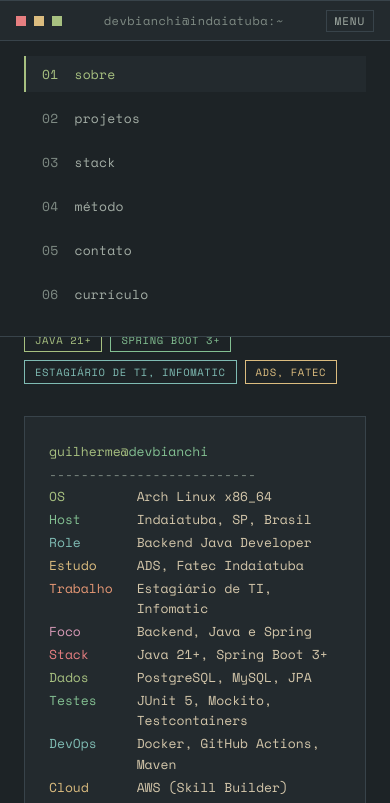
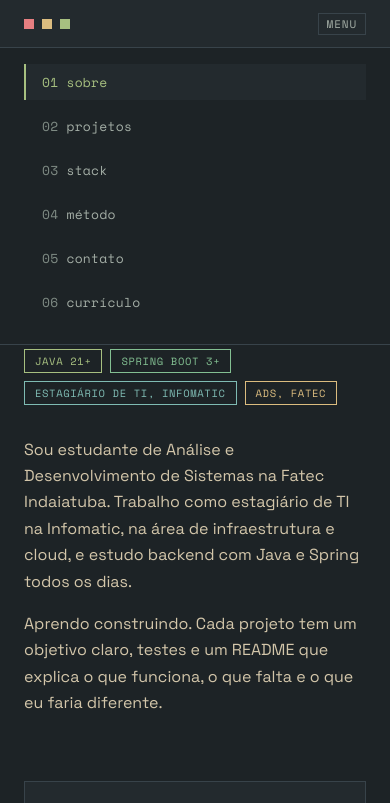
Before and after one commit to devbianchi/devbianchi.github.io, a plain HTML site: page index.html in a window 390 px wide. Both pictures are taken after a click on the button "MENU". Shown: the top 803 px of the page. Drawn offline with Linux system fonts and the light colour scheme.

Commit message:
Refaz o layout em faixas de largura total e corrige texto null
Remove a janela central e a barra lateral, adiciona barra superior com
navegação, usa a largura toda da tela em todas as seções e corrige o
texto 'null' que aparecia no fechamento da seção de contato.

Co-Authored-By: Claude Sonnet 5.5 <noreply@anthropic.com>
Claude-Session: https://claude.ai/code/session_01KKcMeYXbFMUGWYt1koNF4T

```diff
--- a/css/styles.css
+++ b/css/styles.css
@@ -60,46 +60,42 @@ a { color: inherit; }
 #boot-log .hd { color: var(--aqua); }
 .boot-hint { position: absolute; bottom: var(--s3); left: 0; right: 0; text-align: center; font: 400 11px var(--mono); color: var(--dim); letter-spacing: .08em; margin: 0; }
 
-/* ---- janela ---- */
-.window { max-width: 1160px; margin: var(--s5) auto; border: 1px solid var(--edge); background: var(--bg); }
-.titlebar { display: flex; align-items: center; gap: var(--s2); height: 40px; padding: 0 var(--s2); border-bottom: 1px solid var(--edge); background: var(--panel); position: sticky; top: 0; z-index: 10; }
+/* ---- barra superior ---- */
+:root { --pad: clamp(24px, 5vw, 96px); }
+.topbar { display: flex; align-items: center; gap: var(--s3); height: 48px; padding: 0 var(--pad); border-bottom: 1px solid var(--edge); background: var(--panel); position: sticky; top: 0; z-index: 10; }
 .dots { display: flex; gap: var(--s1); }
 .dots i { width: 10px; height: 10px; background: var(--red); display: block; }
 .dots i:nth-child(2) { background: var(--yellow); }
 .dots i:nth-child(3) { background: var(--green); }
-.title { flex: 1; text-align: center; font: 400 12px var(--mono); color: var(--dim); letter-spacing: .04em; }
-.menu-btn { display: none; background: none; border: 1px solid var(--edge); color: var(--sub); font: 400 11px var(--mono); padding: 2px var(--s1); letter-spacing: .08em; text-transform: uppercase; }
+.title { font: 400 12px var(--mono); color: var(--dim); letter-spacing: .04em; white-space: nowrap; }
+.nav { display: flex; gap: var(--s1); margin-left: auto; }
+.nav a { display: flex; gap: var(--s1); padding: var(--s1) var(--s2); text-decoration: none; font: 400 13px var(--mono); color: var(--sub); border-bottom: 2px solid transparent; letter-spacing: .02em; }
+.nav a span { color: var(--dim); }
+.nav a:hover { color: var(--fg); background: var(--bg); }
+.nav a.on { color: var(--green); border-bottom-color: var(--green); }
+.nav a.on span { color: var(--green); }
+.menu-btn { display: none; margin-left: auto; background: none; border: 1px solid var(--edge); color: var(--sub); font: 400 11px var(--mono); padding: 2px var(--s1); letter-spacing: .08em; text-transform: uppercase; }
 
-.layout { display: grid; grid-template-columns: 248px 1fr; }
-
-/* ---- sidebar ---- */
-.sidebar { border-right: 1px solid var(--edge); padding: var(--s4) var(--s3); position: sticky; top: 40px; align-self: start; height: calc(100vh - 40px); display: flex; flex-direction: column; gap: var(--s4); }
-.logo { margin: 0; font: 400 7.6px/1.15 var(--mono); color: var(--blue); overflow: hidden; }
-.nav { display: flex; flex-direction: column; gap: var(--s1); }
-.nav a { display: flex; gap: var(--s2); padding: var(--s1) var(--s2); text-decoration: none; font: 400 13px var(--mono); color: var(--sub); border-left: 2px solid transparent; letter-spacing: .02em; }
-.nav a span { color: var(--dim); }
-.nav a:hover { color: var(--fg); background: var(--panel); }
-.nav a.on { color: var(--green); border-left-color: var(--green); background: var(--panel); }
-.nav a.on span { color: var(--green); }
-.status { margin: auto 0 0; font: 400 11px var(--mono); color: var(--dim); display: flex; align-items: center; gap: var(--s1); }
-.status i { width: 8px; height: 8px; background: var(--green); display: block; }
-
-/* ---- conteúdo ---- */
-main { padding: var(--s5) var(--s5) var(--s4); min-width: 0; }
-.sec { margin-bottom: var(--s6); }
+/* ---- faixas de largura total ---- */
+main { min-width: 0; }
+.sec { width: 100%; background: var(--bg); border-bottom: 1px solid var(--edge); }
+.in { padding: var(--s6) var(--pad); }
 .sec-head { display: flex; align-items: center; gap: var(--s2); margin-bottom: var(--s4); font: 400 11px var(--mono); letter-spacing: .16em; text-transform: uppercase; }
 .sec-head .n { color: var(--green); }
 .sec-head .t { color: var(--sub); }
 .sec-head hr { flex: 1; border: 0; border-top: 1px solid var(--rule); margin: 0; }
 .sub { font: 400 11px var(--mono); letter-spacing: .16em; text-transform: uppercase; color: var(--sub); margin: var(--s4) 0 var(--s2); }
 
-h1 { font: 400 clamp(36px, 5.4vw, 56px)/1.08 var(--disp); margin: 0 0 var(--s2); color: var(--fg); }
+h1 { font: 400 clamp(36px, 5.6vw, 80px)/1.05 var(--disp); margin: 0 0 var(--s2); color: var(--fg); }
 .role { font-size: 18px; color: var(--sub); max-width: 62ch; margin: 0 0 var(--s3); }
 .tags { list-style: none; display: flex; flex-wrap: wrap; gap: var(--s1); padding: 0; margin: 0 0 var(--s4); }
 .tags li { border: 1px solid; padding: 3px 10px; font: 400 10.5px var(--mono); letter-spacing: .06em; text-transform: uppercase; }
+.hero { display: grid; grid-template-columns: minmax(0, 1.2fr) minmax(0, 1fr); gap: var(--s6); align-items: center; }
+.split { display: grid; grid-template-columns: minmax(0, 1fr) minmax(0, 1fr); gap: var(--s6); align-items: start; }
+.split .sub { margin-top: 0; padding-bottom: var(--s1); border-bottom: 1px solid var(--rule); }
 
 /* fastfetch */
-.fetch { display: grid; grid-template-columns: auto 1fr; gap: var(--s4); border: 1px solid var(--edge); background: var(--panel); padding: var(--s3) var(--s4); margin-bottom: var(--s4); }
+.fetch { display: grid; grid-template-columns: auto 1fr; gap: var(--s4); border: 1px solid var(--edge); background: var(--panel); padding: var(--s3) var(--s4); }
 .fetch-logo { margin: 0; font: 400 11px/1.2 var(--mono); color: var(--blue); }
 .fetch-rows { margin: 0; display: grid; grid-template-columns: max-content 1fr; column-gap: var(--s3); row-gap: 2px; font: 400 13px/1.6 var(--mono); align-content: center; }
 .fetch-rows dt { color: var(--green); }
@@ -113,7 +109,7 @@ h1 { font: 400 clamp(36px, 5.4vw, 56px)/1.08 var(--disp); margin: 0 0 var(--s2);
 .prose p { max-width: 68ch; margin: 0 0 var(--s2); }
 
 /* projetos */
-.projects { display: grid; grid-template-columns: repeat(2, minmax(0, 1fr)); gap: var(--s3); }
+.projects { display: grid; grid-template-columns: repeat(auto-fit, minmax(340px, 1fr)); gap: var(--s3); }
 .card { border: 1px solid var(--edge); background: var(--panel); padding: var(--s3); display: flex; flex-direction: column; gap: var(--s2); }
 .card-top { display: flex; justify-content: space-between; font: 400 10px var(--mono); letter-spacing: .14em; text-transform: uppercase; color: var(--dim); }
 .card h3 { margin: 0; font: 400 24px/1.2 var(--disp); }
@@ -148,9 +144,7 @@ h1 { font: 400 clamp(36px, 5.4vw, 56px)/1.08 var(--disp); margin: 0 0 var(--s2);
 .closing { font: 400 28px/1.3 var(--disp); margin: var(--s5) 0 0; display: flex; flex-wrap: wrap; gap: var(--s1) var(--s3); }
 .closing i { font-style: normal; color: var(--dim); font-family: var(--mono); }
 
-/* ---- currículo: largura total da tela, fora da .window ---- */
-.resume { width: 100%; background: var(--bg); border-top: 1px solid var(--edge); border-bottom: 1px solid var(--edge); }
-.resume-in { padding: var(--s6) clamp(var(--s3), 5vw, 96px); }
+/* ---- currículo ---- */
 .resume-top { display: flex; justify-content: space-between; align-items: flex-end; gap: var(--s3); flex-wrap: wrap; margin-bottom: var(--s5); }
 .resume-name { font: 400 clamp(32px, 4.4vw, 56px)/1.08 var(--disp); margin: 0 0 var(--s1); }
 .resume-role { margin: 0; font-size: 18px; color: var(--sub); }
@@ -182,26 +176,26 @@ h1 { font: 400 clamp(36px, 5.4vw, 56px)/1.08 var(--disp); margin: 0 0 var(--s2);
 .plain { list-style: none; margin: 0; padding: 0; display: grid; gap: var(--s1); font-size: 14.5px; }
 .plain li { display: flex; justify-content: space-between; gap: var(--s2); }
 .plain .lvl { color: var(--dim); font: 400 12px var(--mono); }
-.foot-full { padding: var(--s3) clamp(var(--s3), 5vw, 96px) var(--s4); border-top: 0; }
 
-.foot { display: flex; justify-content: space-between; gap: var(--s2); flex-wrap: wrap; border-top: 1px solid var(--rule); padding-top: var(--s3); font: 400 11px var(--mono); color: var(--dim); }
+.foot { display: flex; justify-content: space-between; gap: var(--s2); flex-wrap: wrap; padding: var(--s3) var(--pad) var(--s4); font: 400 11px var(--mono); color: var(--dim); }
 .noscript { padding: var(--s3); color: var(--sub); }
 
 /* ---- responsivo ---- */
+@media (max-width: 1180px) {
+  .hero, .split { grid-template-columns: 1fr; gap: var(--s5); }
+  .resume-grid { grid-template-columns: 1fr; gap: 0; }
+}
 @media (max-width: 880px) {
-  .window { margin: 0; border-left: 0; border-right: 0; }
-  .layout { grid-template-columns: 1fr; }
   .menu-btn { display: block; }
-  .sidebar { position: fixed; inset: 40px 0 auto 0; height: auto; z-index: 9; background: var(--bg); border-right: 0; border-bottom: 1px solid var(--edge); padding: var(--s2) var(--s3) var(--s3); display: none; gap: var(--s2); }
-  .sidebar.open { display: flex; }
-  .logo, .status { display: none; }
-  main { padding: var(--s4) var(--s3); }
-  .projects { grid-template-columns: 1fr; }
+  .title { display: none; }
+  .nav { position: fixed; inset: 48px 0 auto 0; z-index: 9; background: var(--bg); border-bottom: 1px solid var(--edge); padding: var(--s2) var(--pad) var(--s3); display: none; flex-direction: column; margin: 0; }
+  .nav.open { display: flex; }
+  .nav a { border-bottom: 0; border-left: 2px solid transparent; }
+  .nav a.on { border-left-color: var(--green); background: var(--panel); }
+  .in { padding: var(--s5) var(--pad); }
+  .projects, .rprojects { grid-template-columns: 1fr; }
   .fetch { grid-template-columns: 1fr; padding: var(--s3); }
   .fetch-logo { display: none; }
-  .resume-grid { grid-template-columns: 1fr; gap: 0; }
-  .rprojects { grid-template-columns: 1fr; }
-  .resume-in { padding: var(--s5) var(--s3); }
   .rows, .links li { grid-template-columns: 1fr; }
   .rows dt { padding-bottom: 0; border-bottom: 0; }
   .rows dd { padding-top: 4px; }
--- a/index.html
+++ b/index.html
@@ -21,16 +21,9 @@
     <p class="boot-hint">pressione qualquer tecla para pular</p>
   </div>
 
-  <div class="window">
-    <div class="titlebar">
+  <header class="topbar">
     <span class="dots" aria-hidden="true"><i></i><i></i><i></i></span>
     <span class="title" id="title">devbianchi@indaiatuba:~</span>
-      <button id="menu-btn" class="menu-btn" type="button" aria-label="Abrir menu" aria-expanded="false" aria-controls="nav">menu</button>
-    </div>
-
-    <div class="layout">
-      <aside class="sidebar">
-        <pre class="logo" aria-hidden="true" id="logo"></pre>
     <nav id="nav" class="nav" aria-label="Seções">
       <a href="#sobre" data-sec="sobre"><span>01</span>sobre</a>
       <a href="#projetos" data-sec="projetos"><span>02</span>projetos</a>
@@ -39,50 +32,68 @@
       <a href="#contato" data-sec="contato"><span>05</span>contato</a>
       <a href="#curriculo" data-sec="curriculo"><span>06</span>currículo</a>
     </nav>
-        <p class="status"><i></i>Indaiatuba, SP · UTC-3</p>
-      </aside>
+    <button id="menu-btn" class="menu-btn" type="button" aria-label="Abrir menu" aria-expanded="false" aria-controls="nav">menu</button>
+  </header>
 
   <main id="conteudo">
     <section id="sobre" class="sec">
+      <div class="in">
         <header class="sec-head"><span class="n">01</span><span class="t">sobre</span><hr /></header>
+        <div class="hero">
+          <div>
             <h1 id="name"></h1>
             <p id="role" class="role"></p>
             <ul id="facts" class="tags"></ul>
+            <div id="about" class="prose"></div>
+          </div>
           <div class="fetch" aria-label="Resumo no estilo fastfetch">
             <pre id="fetch-logo" class="fetch-logo" aria-hidden="true"></pre>
             <dl id="fetch-rows" class="fetch-rows"></dl>
           </div>
-          <div id="about" class="prose"></div>
+        </div>
+      </div>
     </section>
 
     <section id="projetos" class="sec">
+      <div class="in">
         <header class="sec-head"><span class="n">02</span><span class="t">projetos</span><hr /></header>
         <div id="projects" class="projects"></div>
+      </div>
     </section>
 
     <section id="stack" class="sec">
+      <div class="in">
         <header class="sec-head"><span class="n">03</span><span class="t">stack</span><hr /></header>
         <dl id="focus" class="rows"></dl>
+      </div>
     </section>
 
     <section id="metodo" class="sec">
+      <div class="in">
         <header class="sec-head"><span class="n">04</span><span class="t">método e prioridades</span><hr /></header>
+        <div class="split">
+          <div>
+            <h2 class="sub">Método</h2>
             <dl id="how" class="rows"></dl>
+          </div>
+          <div>
             <h2 class="sub">Prioridades</h2>
             <ol id="priorities" class="prio"></ol>
+          </div>
+        </div>
+      </div>
     </section>
 
     <section id="contato" class="sec">
+      <div class="in">
         <header class="sec-head"><span class="n">05</span><span class="t">contato</span><hr /></header>
         <ul id="links" class="links"></ul>
         <p id="closing" class="closing"></p>
+      </div>
     </section>
-      </main>
-    </div>
-  </div>
 
-  <section id="curriculo" class="resume" aria-labelledby="resume-title">
-    <div class="resume-in">
+    <section id="curriculo" class="sec" aria-labelledby="resume-title">
+      <div class="in">
         <header class="sec-head"><span class="n">06</span><span class="t" id="resume-title">currículo</span><hr /></header>
         <div class="resume-top">
           <div>
@@ -129,8 +140,9 @@
         </div>
       </div>
     </section>
+  </main>
 
-  <footer class="foot foot-full">
+  <footer class="foot">
     <span>guilherme@devbianchi · Indaiatuba, SP</span>
     <span id="year"></span>
   </footer>
--- a/js/main.js
+++ b/js/main.js
@@ -43,7 +43,6 @@ function tagList(items, offset = 0) {
 function render(p) {
   document.title = `${p.name} | Backend Java Developer`;
   $("title").textContent = `${p.handle}@${p.host}:~`;
-  $("logo").textContent = ARCH;
   $("fetch-logo").textContent = ARCH;
 
   $("name").textContent = p.name;
@@ -94,7 +93,7 @@ function render(p) {
     )
   );
   const parts = p.closing.split("·").map((s) => s.trim());
-  $("closing").replaceChildren(...parts.flatMap((w, i) => [i ? el("i", { text: "·" }) : null, el("span", { text: w, style: `color:${col(i)}` })]));
+  $("closing").replaceChildren(...parts.flatMap((w, i) => [i ? el("i", { text: "·" }) : null, el("span", { text: w, style: `color:${col(i)}` })]).filter(Boolean));
   renderResume(p);
   $("year").textContent = String(new Date().getFullYear());
 }
@@ -154,7 +153,7 @@ function nav() {
   secs.forEach((s) => io.observe(s));
 
   const btn = $("menu-btn");
-  const side = document.querySelector(".sidebar");
+  const side = $("nav");
   const close = () => { side.classList.remove("open"); btn.setAttribute("aria-expanded", "false"); };
   btn.addEventListener("click", () => {
     const open = side.classList.toggle("open");
```
Lines whose indentation alone changed are shown as unchanged.
